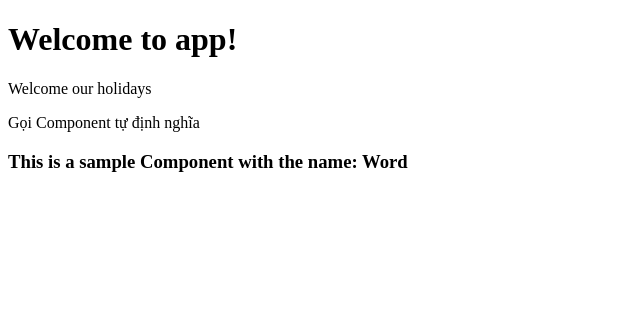
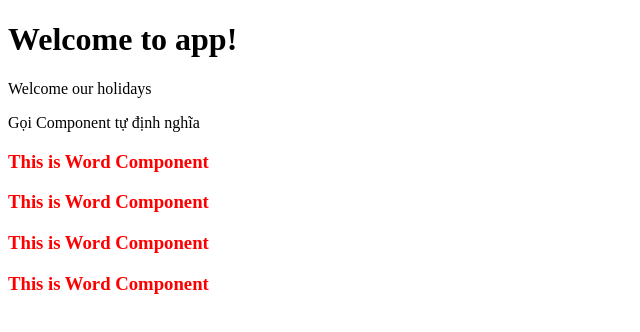
Before and after one commit to nvminhtu/AngularJS-Practices, an Angular app in the folder ng-pwa/: page / in a window 1280 px wide. Shown: the top 332 px of the page, without its empty margins (0-640 px from the left). Built offline with nearby package versions, Linux system fonts and the light colour scheme.

Commit message:
Add custom CSS, HTML - import to Component in AngularJS

```diff
--- a/ng-pwa/src/app/app.component.html
+++ b/ng-pwa/src/app/app.component.html
@@ -6,3 +6,6 @@
 
 <p>Gọi Component tự định nghĩa</p>
 <app-word></app-word>
+<app-word></app-word>
+<app-word></app-word>
+<app-word></app-word>
--- /dev/null
+++ b/ng-pwa/src/app/word.component.css
@@ -0,0 +1,3 @@
+h3 {
+    color: red;
+}
--- /dev/null
+++ b/ng-pwa/src/app/word.component.html
@@ -0,0 +1 @@
+<h3>This is Word Component</h3>
--- a/ng-pwa/src/app/word.component.ts
+++ b/ng-pwa/src/app/word.component.ts
@@ -3,8 +3,12 @@
 // Decorators
 
 @Component({
-    template: '<h3>This is a sample Component with the name: Word</h3>',
-    selector: 'app-word'
+    //template: '<h3>This is a sample Component with the name: Word</h3>',
+    templateUrl: './word.component.html',
+    selector: 'app-word',
+    styleUrls: ['./word.component.css'] //link tới file CSS của component
 })
 
 export class WordComponent {}
+
+// `` dùng để code chuỗi trên nhiều dòng
```
Also changed, not shown: 1 other file (tests, documents, lock files or other folders).
